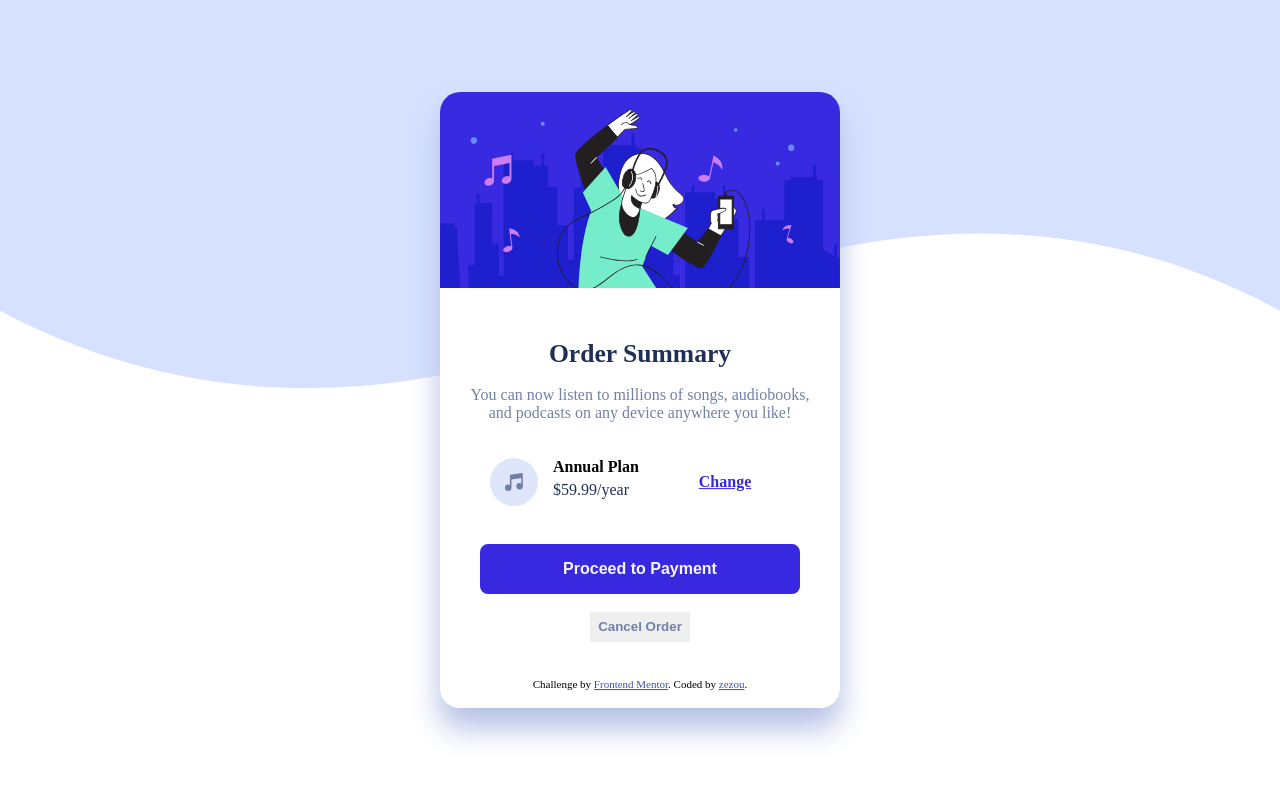
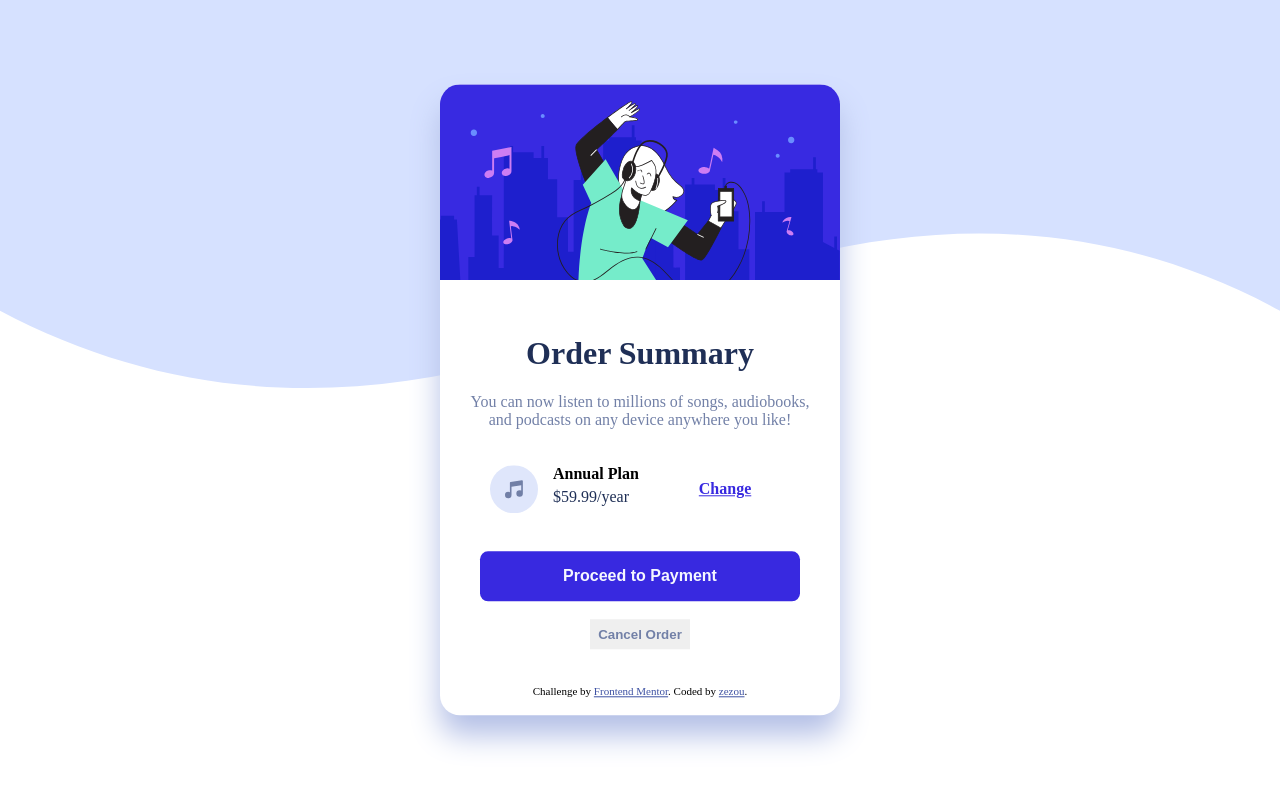
Before and after one commit to Zezou/order-summary-component, a plain HTML site: page index.html in a window 1280 px wide. Drawn offline with Linux system fonts and the light colour scheme.

Commit message:
Removed h1 font size

```diff
--- a/style.css
+++ b/style.css
@@ -30,7 +30,6 @@ body {
 .card-title {
   color: hsl(223, 47%, 23%);
   text-align: center;
-  font-size: .8rem;
   font-weight: bold;
   padding: 30px 0 0 0;
 }
```
